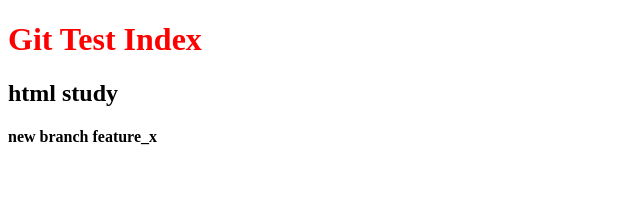
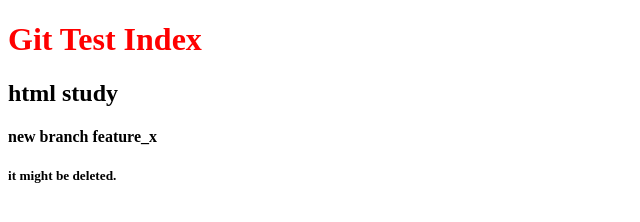
Before and after one commit to ykhan1007/gittest_180131, a plain HTML site: page index.html in a window 1280 px wide. Shown: the whole page, without its empty margins (0-640 px from the left). Drawn offline with Linux system fonts and the light colour scheme.

Commit message:
1.4 will be deleted

```diff
--- a/index.html
+++ b/index.html
@@ -10,5 +10,7 @@
 	<h2>html study</h2>
 
 	<h4>new branch feature_x</h4>
+
+	<h5>it might be deleted.</h5>
 </body>
 </html>
```
